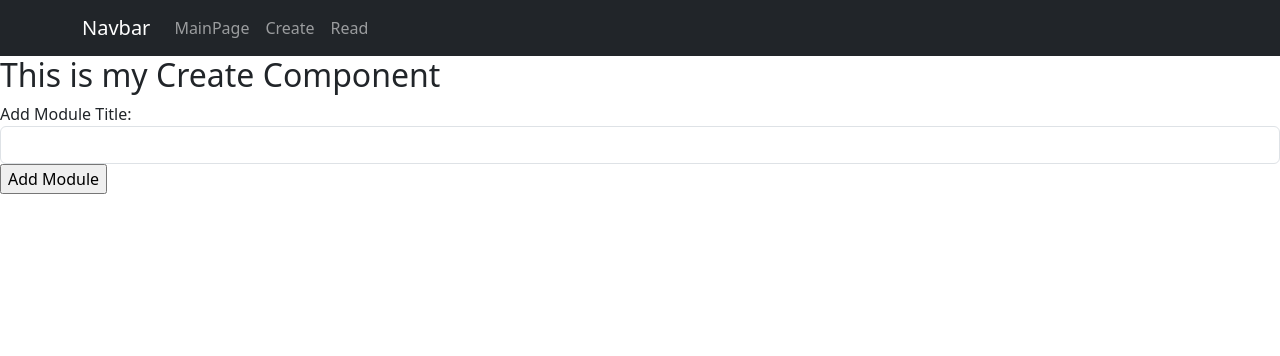
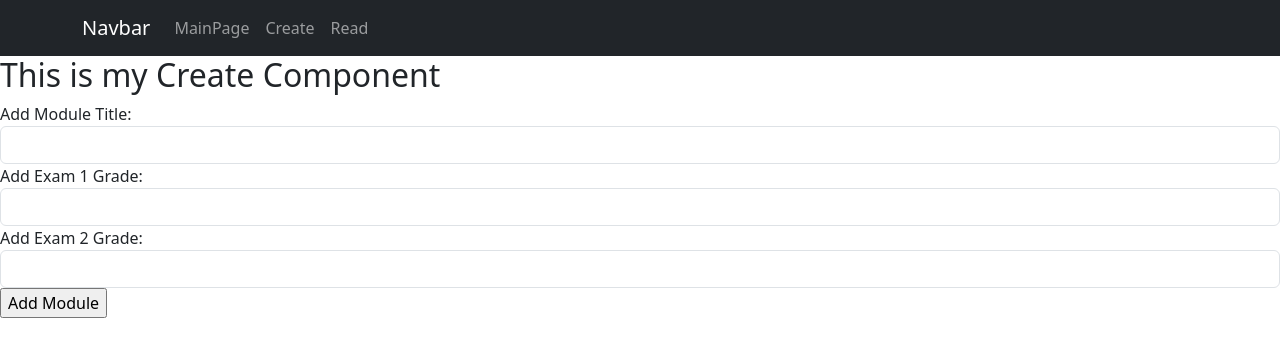
Before and after one commit to izzyKavanagh/DataRep-Project, a React (Create React App) app: page /create in a window 1280 px wide. Shown: the top 356 px of the page. Built offline with nearby package versions, Linux system fonts and the light colour scheme.

Commit message:
add more data fields to database

```diff
--- a/src/App.js
+++ b/src/App.js
@@ -2,18 +2,18 @@ import logo from './logo.svg';
 import './App.css';
 import { BrowserRouter as Router, Route, Routes } from 'react-router-dom';
 import NavigationBar from './components/navbar.js';
-import AppContent from './components/appContent.js';
+import WelcomePage from './components/WelcomePage.js';
 import Create from './components/Create.js';
-import Read from './components/Read.js';
+import GradeTracker from './components/GradeTracker.js';
 
 function App() {
   return (
     <Router>
       <NavigationBar />
       <Routes>
-        <Route path="/home" element={<AppContent />} />
+        <Route path="/home" element={<WelcomePage />} />
         <Route path="/create" element={<Create />} />
-        <Route path="/read" element={<Read />} />
+        <Route path="/read" element={<GradeTracker />} />
       </Routes>
     </Router>
   );
--- a/src/components/Create.js
+++ b/src/components/Create.js
@@ -4,13 +4,17 @@ import { useState } from "react";
 const Create = () => {
 
   const [title, setTitle] = useState('');
+  const [exam1, setExam1] = useState('');
+  const [exam2, setExam2] = useState('');
 
   const handleSubmit = (e)=>{
     e.preventDefault(); // Prevents the default form submission behavior (page reload)
-    console.log(`Title: ${title}`);//log values to the console
+    console.log(`Title: ${title}, Exam1: ${exam1}, Exam2: ${exam2}`);//log values to the console
     // Create a movie object using the current state values
     const module = {
-      title: title
+      title: title,
+      exam1: exam1,
+      exam2: exam2
     };
 
     // Make a POST request to add the movie to the backend database
@@ -33,6 +37,18 @@ const Create = () => {
             value={title} //input bound to title state
             onChange={(e) => { setTitle(e.target.value) }} // Update title state on change
           />
+          <label>Add Exam 1 Grade: </label>
+          <input type="text"
+            className="form-control"
+            value={exam1} //input bound to title state
+            onChange={(e) => { setExam1(e.target.value) }} // Update title state on change
+          />
+          <label>Add Exam 2 Grade: </label>
+          <input type="text"
+            className="form-control"
+            value={exam2} //input bound to title state
+            onChange={(e) => { setExam2(e.target.value) }} // Update title state on change
+          />
         </div>
         {/* Submit button to trigger the form submission */}
         <input type="submit" value="Add Module" />
--- a/src/components/GradeTracker.js
+++ b/src/components/GradeTracker.js
@@ -1,15 +1,38 @@
-// Import MovieItem component
-import ModuleItem from "./ModuleItem";
-//reusable component 'Movies'
+//import components
+import Modules from "./Modules";
+// Import React hooks
+import { useEffect, useState } from "react";
+//import axios
+import axios from "axios";
 
-//arrow 'Movies' function that receives props variable and passes content to MovieItem and displays it
-const Modules = (props) => {
-    return props.myModules.map(
-        (module)=>{
-            //each object in myMovies array is passed to MovieItem
-            return <ModuleItem mymodule={module} key={module._id}/> //passes object and unique key (_id)
-        }
-    )
+// Define the Read component
+const GradeTracker = () => {
+  const [modules, setModules] = useState([]); //react hook used to manage the state of the movies variable
+  //movies holds the current state (will hold array of movie data retrieved from an API - initially an empty array)
+  //setMovies function is used to update the movies value
+
+  //react hook that fetches data
+  useEffect(()=>{
+    //Make axios (library that supports HTTP requests) GET request (HTTP request) to the provided URL to retrieve movie data
+    axios.get('http://localhost:4000/api/modules')
+    .then((response)=>{
+      console.log(response.data);//log response to console
+      setModules(response.data.modules); // Update state with the movie data received from API
+    })
+    .catch((error)=>{ // Handle any errors that occur during the API request
+      console.log(error); //log them to console
+    });
+  },[]);
+
+  return (
+      <div>
+        {/* display h3 message */}
+        <h3>Read component</h3>
+        {/* Pass the fetched movies data to the Movies component as a prop */}
+        <Modules myModules={modules}/>
+        {/* Include Footer component */}
+      </div>
+    );
   };
 
-  export default Modules; //exports Movies function so it can be imported and used in other files
+  export default GradeTracker; //export components
--- a/src/components/ModuleItem.js
+++ b/src/components/ModuleItem.js
@@ -17,7 +17,9 @@ const ModuleItem = (props) => {
                 <Card.Body>
                     {/* Blockquote used to add movie poster and year */}
                     <blockquote className="blockquote mb-0">
-                        <h1>hello from module card</h1>
+                        <p>Exam 1 Score: {props.mymodule.exam1}</p>
+                        <p>Exam 2 Score: {props.mymodule.exam2}</p>
+                        <p>Total Score: {props.mymodule.exam1 + props.mymodule.exam2}</p>
                     </blockquote>
                 </Card.Body>
            </Card>
--- /dev/null
+++ b/src/components/Modules.js
@@ -0,0 +1,15 @@
+// Import MovieItem component
+import ModuleItem from "./ModuleItem";
+//reusable component 'Movies'
+
+//arrow 'Movies' function that receives props variable and passes content to MovieItem and displays it
+const Modules = (props) => {
+    return props.myModules.map(
+        (module)=>{
+            //each object in myMovies array is passed to MovieItem
+            return <ModuleItem mymodule={module} key={module._id}/> //passes object and unique key (_id)
+        }
+    )
+  };
+
+  export default Modules; //exports Movies function so it can be imported and used in other files
--- a/src/components/Read.js
+++ /dev/null
@@ -1,38 +0,0 @@
-//import components
-import Modules from "./GradeTracker";
-// Import React hooks
-import { useEffect, useState } from "react";
-//import axios
-import axios from "axios";
-
-// Define the Read component
-const Read = () => {
-  const [modules, setModules] = useState([]); //react hook used to manage the state of the movies variable
-  //movies holds the current state (will hold array of movie data retrieved from an API - initially an empty array)
-  //setMovies function is used to update the movies value
-
-  //react hook that fetches data
-  useEffect(()=>{
-    //Make axios (library that supports HTTP requests) GET request (HTTP request) to the provided URL to retrieve movie data
-    axios.get('http://localhost:4000/api/modules')
-    .then((response)=>{
-      console.log(response.data);//log response to console
-      setModules(response.data.modules); // Update state with the movie data received from API
-    })
-    .catch((error)=>{ // Handle any errors that occur during the API request
-      console.log(error); //log them to console
-    });
-  });
-
-  return (
-      <div>
-        {/* display h3 message */}
-        <h3>Hello from Read component</h3>
-        {/* Pass the fetched movies data to the Movies component as a prop */}
-        <Modules myModules={modules}/>
-        {/* Include Footer component */}
-      </div>
-    );
-  };
-
-  export default Read; //export components
--- a/src/components/AppContent.js
+++ b/src/components/WelcomePage.js
@@ -1,6 +1,6 @@
 import React from 'react';
 
-const AppContent = () => {
+const WelcomePage = () => {
   return (
     <div>
       <h1>Main Page</h1>
@@ -8,4 +8,4 @@ const AppContent = () => {
   );
 }
 
-export default AppContent;
+export default WelcomePage;
```
Also changed, not shown: 1 other file (tests, documents, lock files or other folders).
